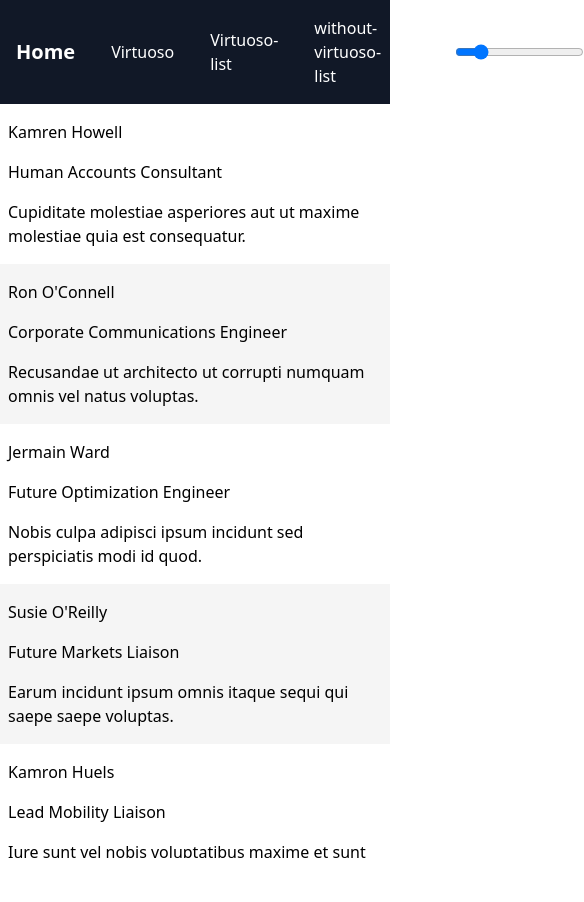
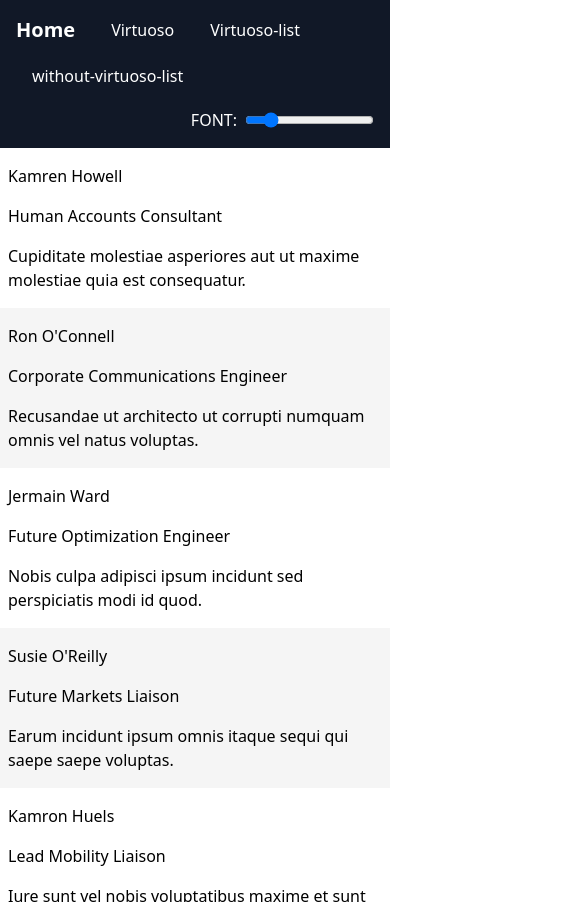
Before and after one commit to rubel-sh/nextjs-experimental-features, a Next.js app: page /virtuoso-list in a window 390 px wide. Shown: the whole page, 584 px wide, since content can reach past the window. Before the commit the page ends 858 px from the top, so only its background shows below. Built offline with nearby package versions, Linux system fonts and the light colour scheme.

Commit message:
responsive fix

```diff
--- a/src/components/Header.js
+++ b/src/components/Header.js
@@ -6,7 +6,7 @@ const Header = () => {
   const { fontSize, setFontSize } = useGlobalContext();
   return (
     <header class="bg-gray-900 text-white p-4">
-      <nav class="container mx-auto flex items-center gap-x-5 w-full">
+      <nav class="container mx-auto flex items-center flex-wrap gap-5 w-full">
         <Link href="/" class="text-xl font-semibold">
           Home
         </Link>
--- a/src/pages/virtuoso-list/index.js
+++ b/src/pages/virtuoso-list/index.js
@@ -9,7 +9,7 @@ const index = () => {
     <div>
       <Virtuoso
         style={{ height: "calc(100vh - 90px)" }}
-        data={generateUsers(3000)}
+        data={generateUsers(2500)}
         itemContent={(index, user) => (
           <div
             style={{
--- a/src/pages/without-virtuoso-list/index.js
+++ b/src/pages/without-virtuoso-list/index.js
@@ -5,18 +5,18 @@ import { Virtuoso } from "react-virtuoso";
 
 const index = () => {
   const { fontSize } = useGlobalContext();
-  const users = generateUsers(3000);
+  const users = generateUsers(2500);
 
   return (
     <div>
       {users.map((user) => (
         <div
+          key={user.index}
           style={{
             backgroundColor: user.bgColor,
             padding: "1rem 0.5rem",
           }}
         >
-          {console.log(user)}
           <h4 style={{ fontSize: fontSize + "px" }}>{user.name}</h4>
           <p style={{ marginTop: "1rem" }}>{user.jobTitle}</p>
           <div style={{ marginTop: "1rem" }}>{user.description}</div>
```
